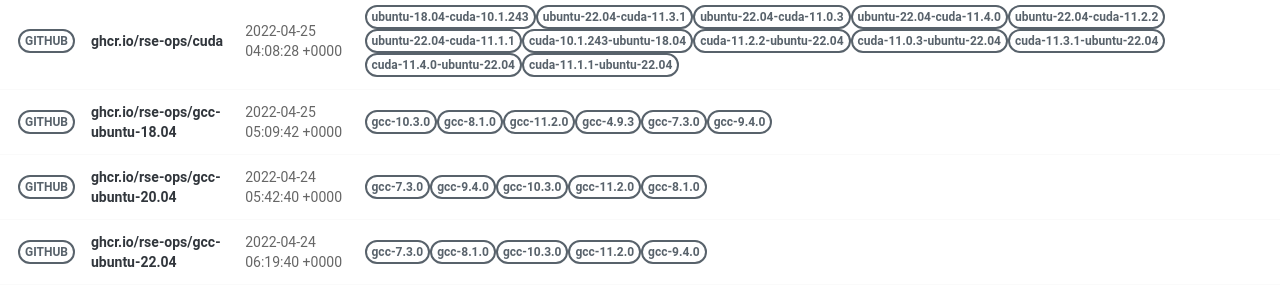
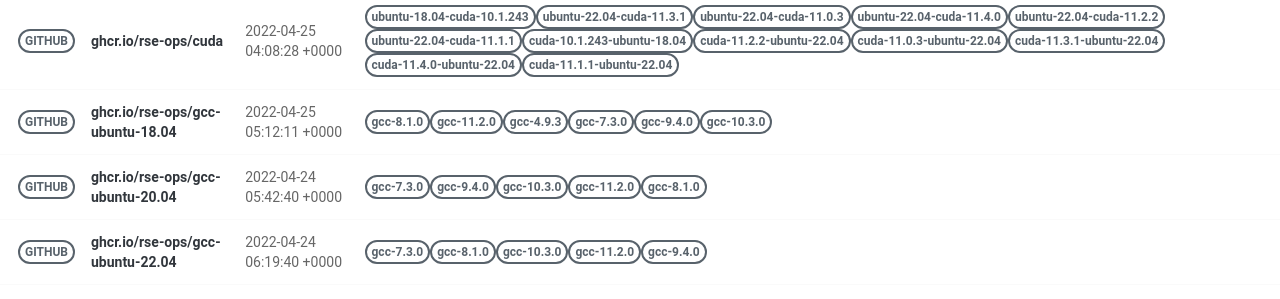
Before and after one commit to rse-ops/docker-images, a Jekyll site: the page built from pages/index.md, in a window 1280 px wide. Shown: the part 502-801 px from the top of the page. Built offline with Jekyll 4.4.1, drawn with Linux system fonts in a browser that asks for light colours; nearby versions of some CDN libraries.

Commit message:
Automated push to update library 2022-04-25

```diff
--- a/_library/ghcr.io-rse-ops-gcc-ubuntu-18.04.md
+++ b/_library/ghcr.io-rse-ops-gcc-ubuntu-18.04.md
@@ -1,14 +1,11 @@
 ---
 layout: container
 name: ghcr.io/rse-ops/gcc-ubuntu-18.04
-updated_at: 2022-04-25 05:09:42.950551
+updated_at: 2022-04-25 05:12:11.978726
 
 
 container_url: https://github.com/orgs/rse-ops/packages/container/package/gcc-ubuntu-18.04
 versions:
- - tag: gcc-10.3.0
-   dockerfile: https://github.com/rse-ops/docker-images/blob/main/ubuntu/gcc/Dockerfile
-   manifest: https://crane.ggcr.dev/manifest/ghcr.io/rse-ops/gcc-ubuntu-18.04:gcc-10.3.0
  - tag: gcc-8.1.0
    dockerfile: https://github.com/rse-ops/docker-images/blob/main/ubuntu/gcc/Dockerfile
    manifest: https://crane.ggcr.dev/manifest/ghcr.io/rse-ops/gcc-ubuntu-18.04:gcc-8.1.0
```
Also changed, not shown: other parts of _library/ghcr.io-rse-ops-gcc-ubuntu-18.04.md (+3 -0 lines).
